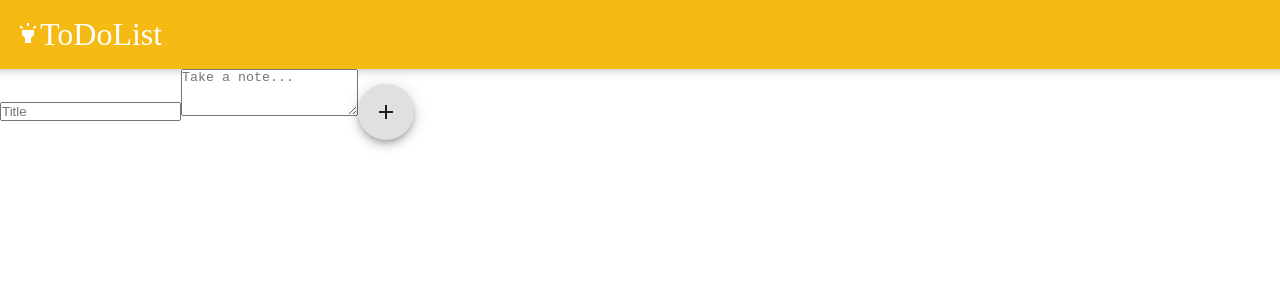
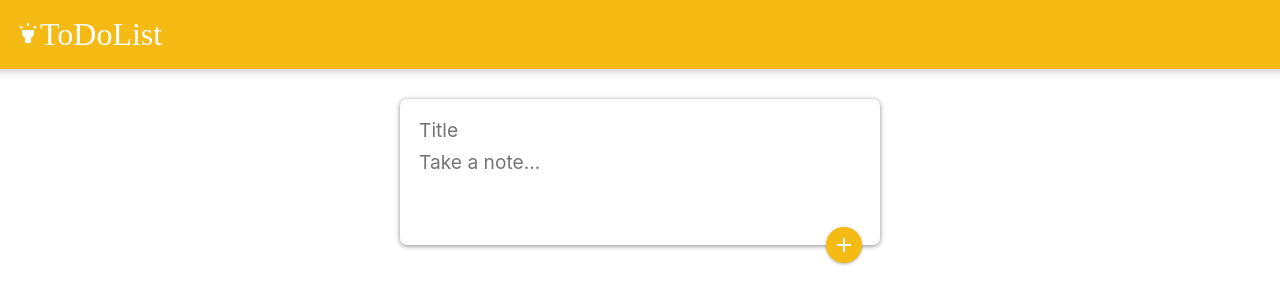
Before and after one commit to KlimentinaIvanova/ToDoList_ReactJS, a React (Create React App) app in the folder todolist/: page / in a window 1280 px wide. Shown: the top 304 px of the page. Built offline with nearby package versions, Linux system fonts and the light colour scheme.

Commit message:
Adding Area css

```diff
--- a/todolist/public/style.css
+++ b/todolist/public/style.css
@@ -19,3 +19,39 @@
     font-family: "Mclaren",cursive;
     font-weight: 200;
 }
+
+form.create-note{
+    position: relative;
+    width: 480px;
+    margin: 30px auto 20px auto;
+    background: #fff;
+    padding: 15px;
+    border-radius: 7px;
+    box-shadow: 0 1px 5px rgb(138, 137, 137);
+}
+
+form.create-note input,
+form.create-note textarea{
+    width: 100%;
+    border: none;
+    padding: 4px;
+    outline: none;
+    font-size: 1.2em;
+    font-family: inherit;
+    resize: none;
+}
+
+form.create-note button{
+    position: absolute;
+    right: 18px;
+    bottom: -18px;
+    background: #f5ba13;
+    color: #fff;
+    border: none;
+    border-radius: 50%;
+    width: 36px;
+    height: 36px;
+    box-shadow: 0 1px 3px rgba(0, 0, 0, 0.3);
+    cursor: pointer;
+    outline: none;
+}
--- a/todolist/src/App.js
+++ b/todolist/src/App.js
@@ -8,7 +8,9 @@
 const [notes,setNotes]=useState([])
 
 function addNote(newNote){
-
+  setNotes(prevNotes=>{
+    return [...prevNotes, newNote]
+  })
 }
 
   return (
```
